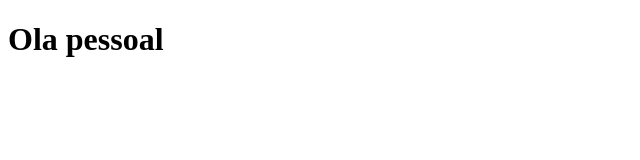
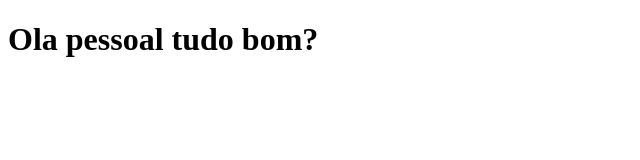
Before and after one commit to Wellington9613/Teste, a plain HTML site: page index.html in a window 1280 px wide. Shown: the whole page, without its empty margins (0-640 px from the left). Drawn offline with Linux system fonts and the light colour scheme.

Commit message:
Update index.html

```diff
--- a/index.html
+++ b/index.html
@@ -7,7 +7,7 @@
     <title>Document</title>
 </head>
 <body>
-    <h1>Ola pessoal</h1>
+    <h1>Ola pessoal tudo bom? </h1>
 
 </body>
 </html>
```
